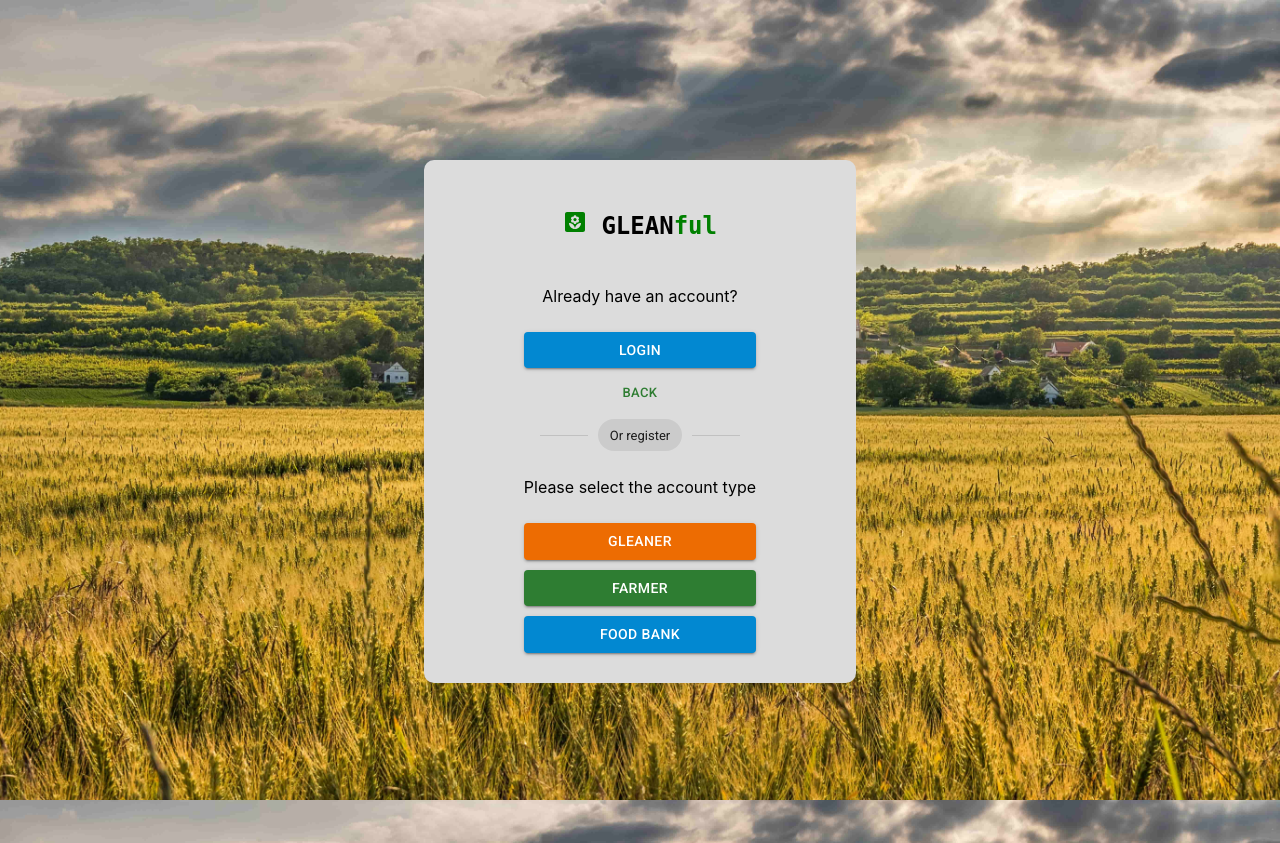
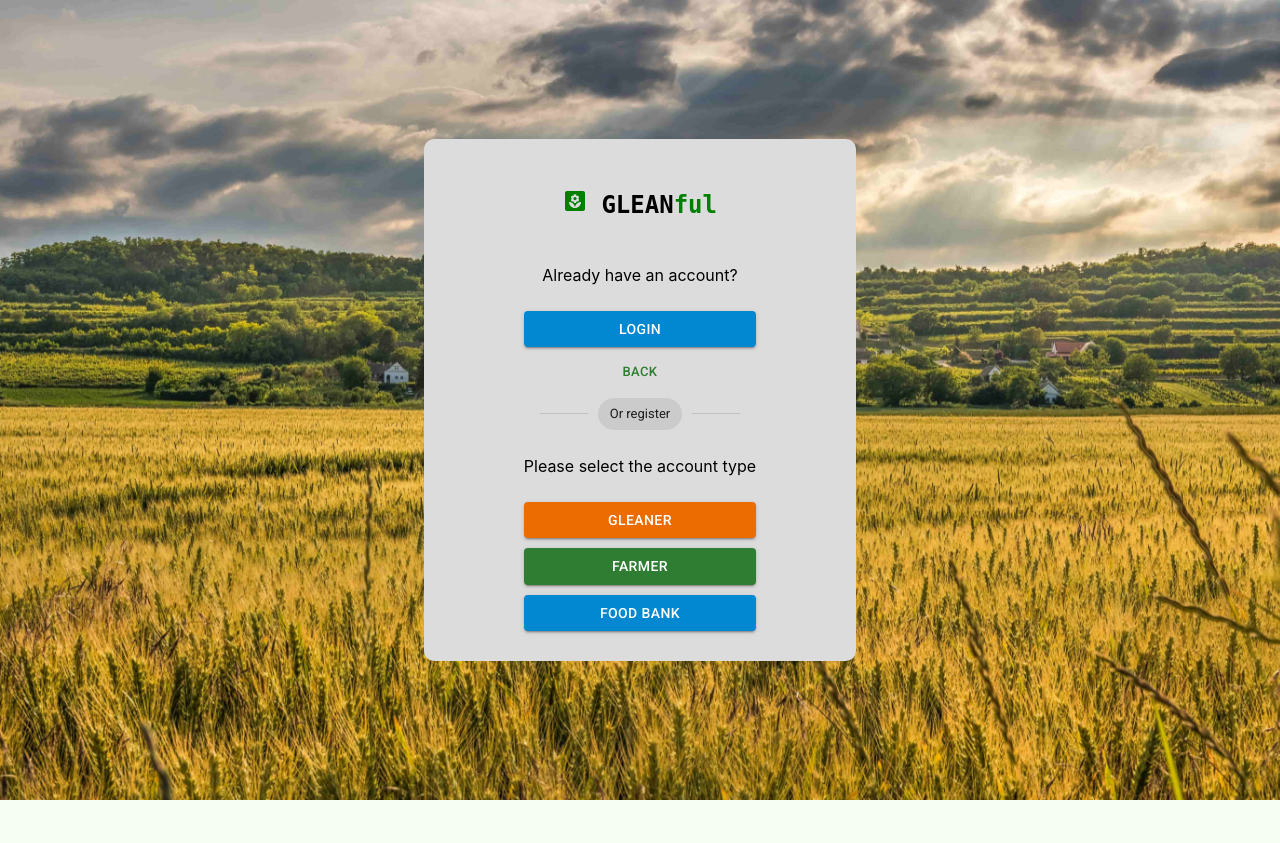
Before and after one commit to 1anakin20/earth-day, a React (Create React App) app in the folder frontend/: page /register in a window 1280 px wide. After the commit the page ends 800 px from the top, so only its background shows below. Built offline with nearby package versions, Linux system fonts and the light colour scheme; no server answers.

Commit message:
Add a class called register__content to make the register page match the style of the login page

```diff
--- a/frontend/src/components/register/Register.css
+++ b/frontend/src/components/register/Register.css
@@ -7,12 +7,17 @@
   height: 100vh;
 }
 
+.register__content {
+  display: flex;
+  flex-direction: column;
+  height: 100%;
+}
+
 .register {
-  width: 100vw;
+  height: 100%;
   display: flex;
   align-items: center;
   justify-content: center;
-  padding: 10em 0;
 }
 
 .register__container {
```
